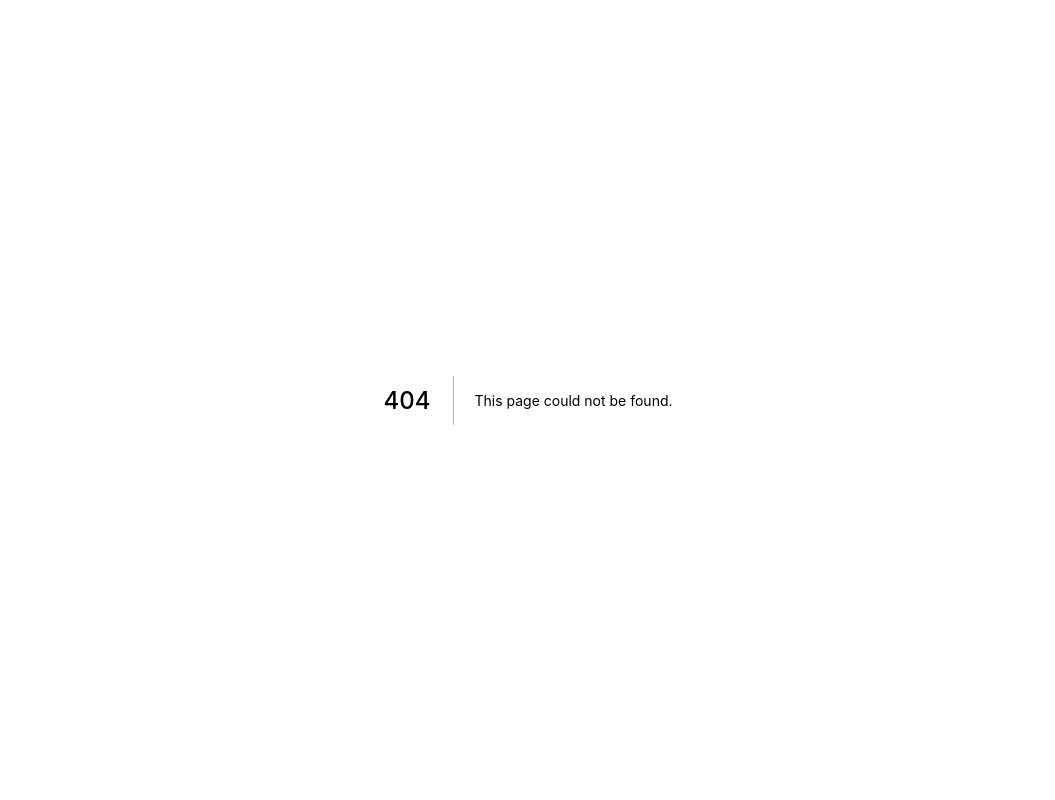
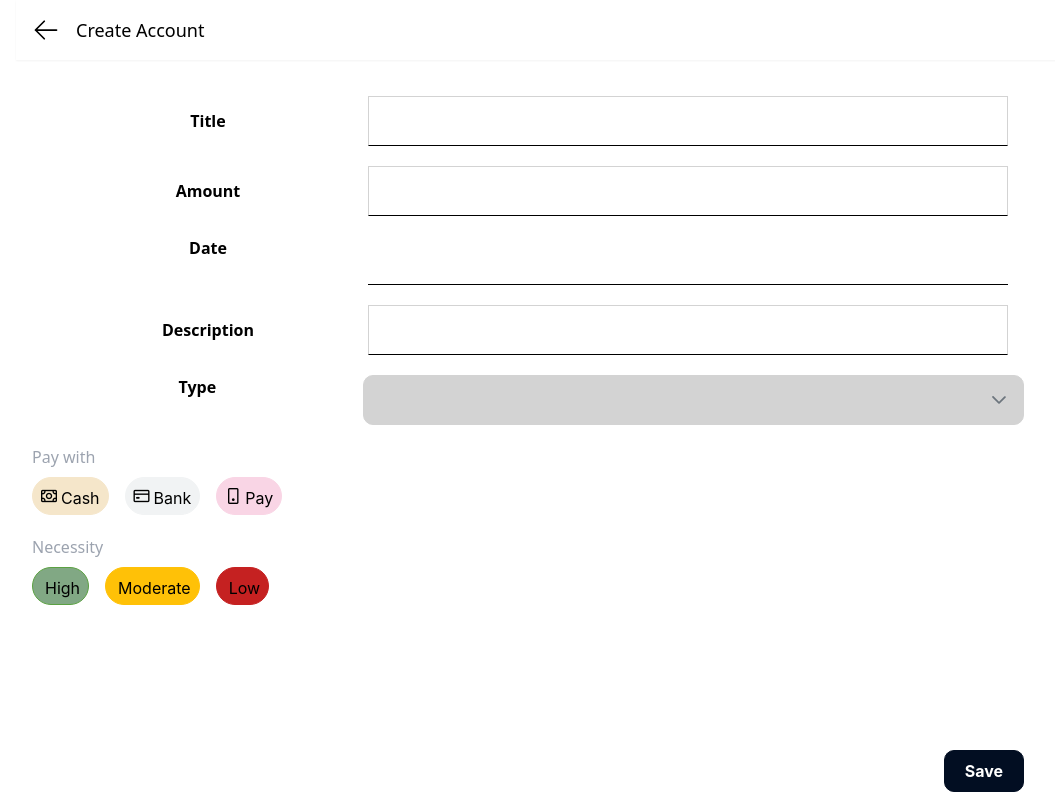
Before and after one commit to kyuukyuusheinmoe/expense-tracker, a Next.js app: page /account/create in a window 1280 px wide. Before the commit this address had no page. Shown: the whole page, without its empty margins (112-1167 px from the left). Built offline with nearby package versions, Linux system fonts and the light colour scheme.

Commit message:
create account create page

```diff
--- /dev/null
+++ b/src/pages/account/create.js
@@ -0,0 +1,125 @@
+import React, { useState, useEffect } from 'react'
+import { InputComponent, CalendarComponent, RadioList, DropDownComponent } from '../../components/Form'
+import { userPaymentTypes, necessityTypes } from '../../constants/ComponentData'
+import { Button } from 'primereact/button'
+import { Controller, useForm, useWatch} from 'react-hook-form'
+import axios from 'axios'
+import {Dialog} from 'primereact/dialog'
+import { useRouter } from 'next/router'
+import LayoutWithHeader from '../../containers/Layout/LayoutWithHeader'
+import clsx from 'clsx'
+
+function AccountCreatePage() {
+  const {getValues, control, handleSubmit, reset, register, unregister} = useForm({defaultValues: {}})
+  const [confirmVisible, setConfirmVisible] = useState(false)
+  const [apiData, setApiData] = useState({})
+  const router = useRouter()
+  const typeCheck = useWatch({control, name: "type"})
+
+  useEffect(() => {
+    if (typeCheck === "in") {
+      unregister("necessity");
+    } else {
+      register("necessity");
+    }
+  }, [register, unregister, typeCheck]);
+
+  const onSubmit = () => {
+    axios.post('http://localhost:3005/transactions', {
+          ...getValues()
+      }).then(response => {
+      console.log('transactions posted:', response.data);
+      setApiData({status: 'success'})
+      setConfirmVisible(true)
+      }).catch(error => {
+        setApiData({status: 'fail'})
+        console.error('Error posting data:', error);
+        setConfirmVisible(true)
+      });
+    }
+  return (
+    <>
+      <form onSubmit={handleSubmit(onSubmit)} className='overflow-scroll'>
+        <div className='p-4 grid gap-5'>
+            <Controller
+              name="title"
+              control={control}
+              render={({ field, fieldState }) => (
+                      <InputComponent label="Title" {...field}/>
+              )}/>
+            <Controller
+              name="amount"
+              control={control}
+              render={({ field, fieldState }) => (
+                      <InputComponent label="Amount" {...field}/>
+              )}/>
+            <Controller
+              name="date"
+              control={control}
+              render={({ field, fieldState }) => (
+                <CalendarComponent label="Date" {...field}/>
+              )}/>
+            <Controller
+              name="description"
+              control={control}
+              render={({ field, fieldState }) => (
+                      <InputComponent label="Description" {...field}/>
+              )}/>
+            <Controller
+              name="type"
+              control={control}
+              placeholder="Select Type"
+              render={({ field, fieldState }) => (
+                    <DropDownComponent options={[{name: "In", value: 'in'}, {name: "Out", value: "out"}]} label="Type" {...field} />
+               )}/>
+            <Controller
+              name="payment"
+              control={control}
+              render={({ field, fieldState }) => (
+                <div>
+                  <p className='text-md text-gray-400 mb-2'> {`${typeCheck=== "in" ? "Get" : "Pay"} with`} </p>
+                  <div className='flex flex-nowrap overflow-x-scroll relative'>
+                    <RadioList items={userPaymentTypes} {...field} />
+                  </div>
+                </div>
+               )}/>
+            <Controller
+              name="necessity"
+              control={control}
+              render={({ field, fieldState }) => (
+                <div className={clsx(typeCheck=== "in" && "hidden")}>
+                  <p className='text-md  text-gray-400 mb-2'> Necessity </p>
+                  <div className='flex flex-nowrap overflow-x-scroll relative'>
+                    <RadioList items={necessityTypes} {...field} />
+                  </div>
+                </div>
+              )}/>
+        </div>
+        <div className='flex flex-row-reverse p-4'>
+          <Button label='Save' className='!py-2 fixed bottom-2 '/>
+        </div>
+      </form>
+
+      <Dialog header={apiData.status === 'success' ? "Success" : "Fail"} visible={confirmVisible} onHide={() => setConfirmVisible(false)}>
+          {
+            apiData.status === 'success' ?
+                <div>
+                  <p className="p-4"> Transaction has been created.</p>
+                    <div className='flex flex-row-reverse gap-4'>
+                      <Button icon="pi pi-plus" label='Create New' type="button"  onClick={()=>{ reset(); setConfirmVisible(false)}}/>
+                      <Button icon="pi pi-home" label='Go Home' type="button" onClick={()=> router.push('/')}/>
+                    </div>
+                  </div>
+                  : <div className='flex flex-col gap-4'>
+                    <p> Something went wrong.</p>
+                      <Button icon="pi pi-refresh" label='Try Again' type="button"  onClick={()=> setConfirmVisible(false)}/>
+                    </div>
+                }
+      </Dialog>
+    </>
+  )
+}
+
+export default AccountCreatePage
+
+AccountCreatePage.getLayout =  function getLayout  (page) {return <LayoutWithHeader title="Create Account">{page}</LayoutWithHeader>} ;
```
